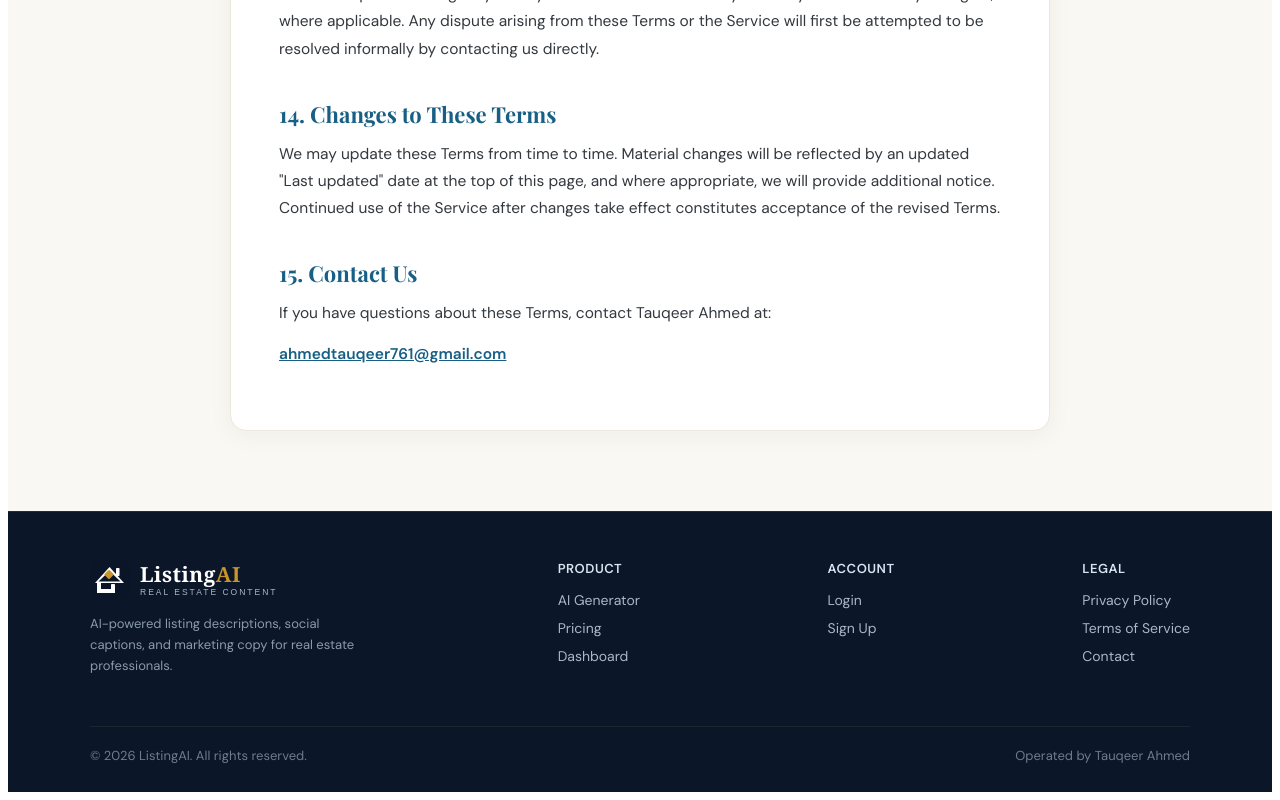
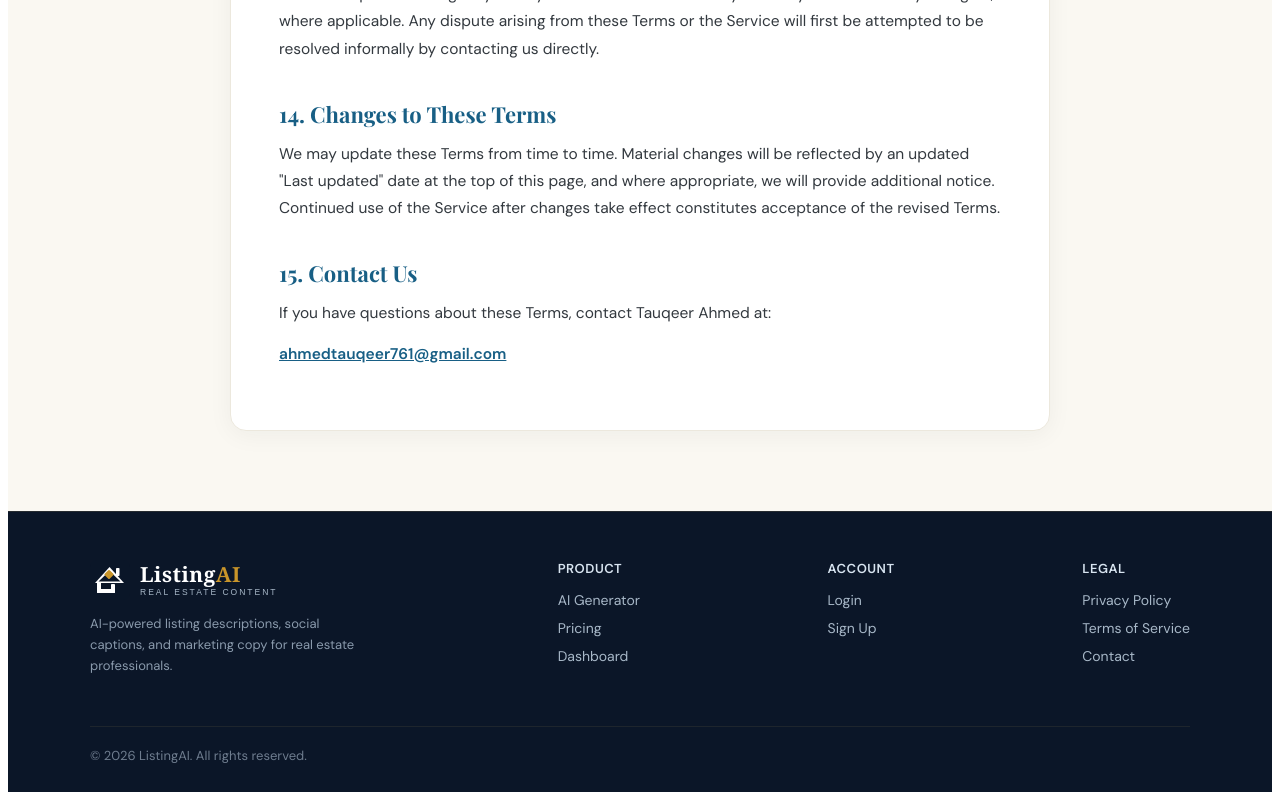
Before and after one commit to khancodewala/listingai, a Next.js app: page /terms in a window 1280 px wide. Shown: the part 3316-4116 px from the top of the page. Built offline with nearby package versions, Linux system fonts and the light colour scheme; no server answers.

Commit message:
Remove operated-by line from footer

```diff
--- a/components/Footer.js
+++ b/components/Footer.js
@@ -88,17 +88,9 @@ export default function Footer() {
           <div style={{
             borderTop: "1px solid rgba(196,163,92,0.10)",
             paddingTop: "20px",
-            display: "flex",
-            flexWrap: "wrap",
-            justifyContent: "space-between",
-            alignItems: "center",
-            gap: "12px",
           }}>
             <div style={{ color: "#6E7C8E", fontSize: "13px" }}>
               © {new Date().getFullYear()} ListingAI. All rights reserved.
-            </div>
-            <div style={{ color: "#6E7C8E", fontSize: "13px" }}>
-              Operated by Tauqeer Ahmed
             </div>
           </div>
         </div>
```
